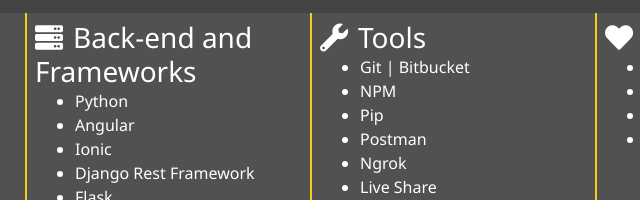
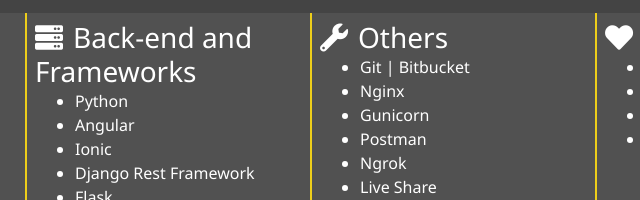
Before and after one commit to saladgg/me_portfolio, a website: page dist/about.html in a window 1280 px wide. Shown: the part 553-753 px from the top of the page, 328-968 px from the left. Drawn offline with nearby package versions, Linux system fonts and the light colour scheme.

Commit message:
about edit

```diff
--- a/dist/about.html
+++ b/dist/about.html
@@ -71,11 +71,11 @@
             </div>
 
             <div class="col-md-3" id="exp">
-                <h3><i class="fa fa-wrench"></i>Tools</h3>
+                <h3><i class="fa fa-wrench"></i>Others</h3>
 					<ul>
 						<li>Git | Bitbucket</li>
-						<li>NPM</li>
-                        <li>Pip</li>
+						<li>Nginx</li>
+                        <li>Gunicorn</li>
 						<li>Postman</li>
 						<li>Ngrok</li>
 						<li>Live Share</li>
```
